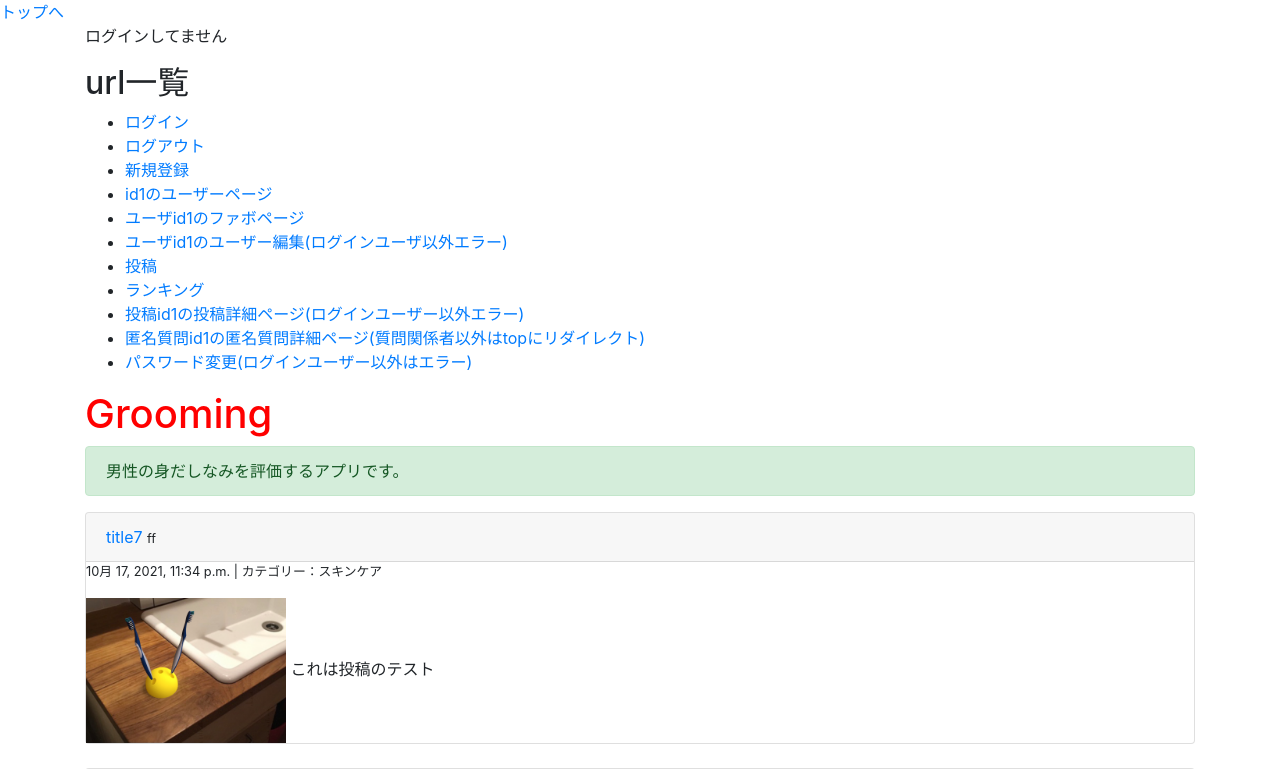
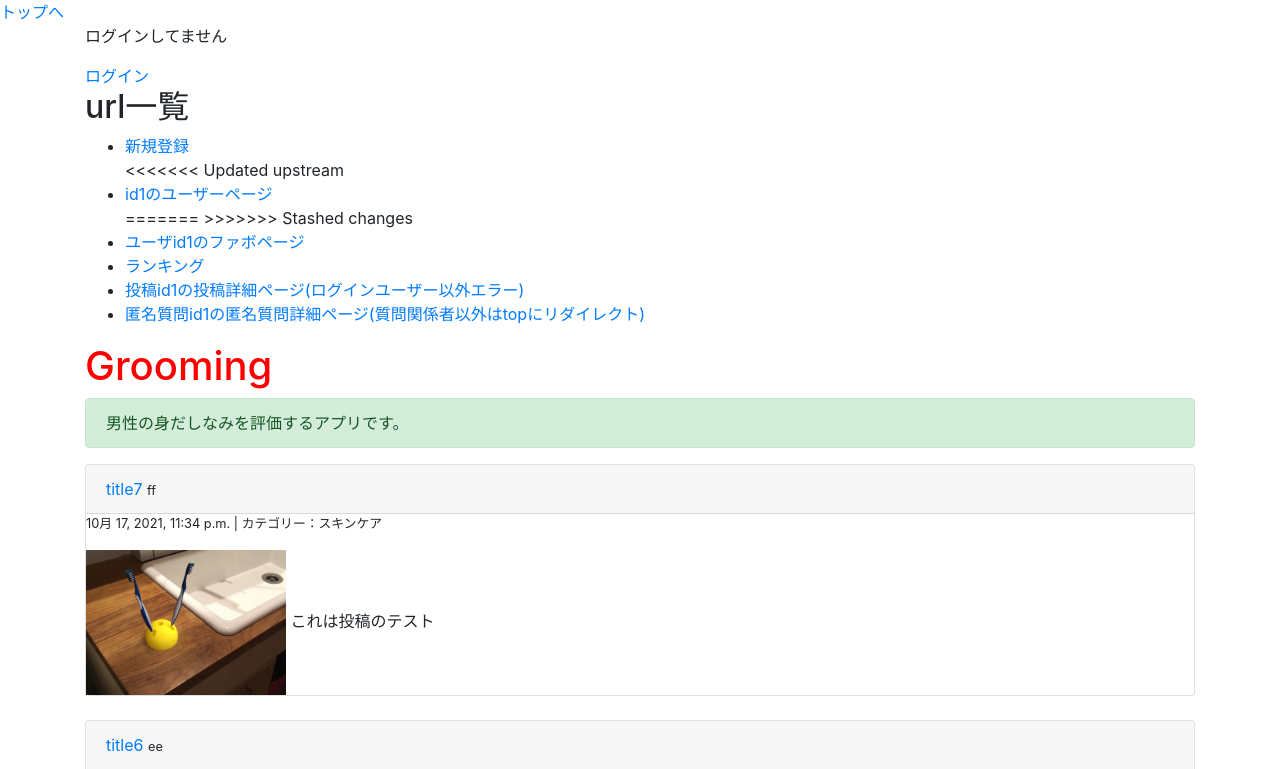
Before and after one commit to 1f101802780/MensNotion, a Django app: page / in a window 1280 px wide. Shown: the top 769 px of the page. Run offline with Django 3.2, Linux system fonts and the light colour scheme; data comes from the database, SQL or seed files in the repository; some libraries are stand-ins or nearby versions.

Commit message:
ログインしてる人としてない人で表示urlを変える

```diff
--- a/groomings/templates/groomings/top.html
+++ b/groomings/templates/groomings/top.html
@@ -6,22 +6,26 @@
 {% if user.is_authenticated %}
   <p>ログインしてます</p>
   <p>ログインユーザー:{{ request.user }}</p>
+  <a href="{% url 'groomings:user' request.user.user_id %}">マイページ</a>
+  <a href="{% url 'groomings:create_post' %}">投稿</a>
+  <a href="{% url 'groomings:edit_user' %}">ユーザid1のユーザー編集</a>
+  <a href="{% url 'groomings:change_password' %}">パスワード変更</a>
+  <a href="{% url 'groomings:logout' %}">ログアウト</a>
 {% else %}
   <p>ログインしてません</p>
+  <a href="{% url 'groomings:login' %}">ログイン</a>
 {% endif %}
 <h2>url一覧</h2>
 <ul>
-  <li><a href="{% url 'groomings:login' %}">ログイン</a></li>
-  <li><a href="{% url 'groomings:logout' %}">ログアウト</a></li>
   <li><a href="{% url 'groomings:signup' %}">新規登録</a></li>
+<<<<<<< Updated upstream
   <li><a href="{% url 'groomings:user' 1 %}">id1のユーザーページ</a></li>
+=======
+>>>>>>> Stashed changes
   <li><a href="{% url 'groomings:user_favo' 1 %}">ユーザid1のファボページ</a></li>
-  <li><a href="{% url 'groomings:edit_user' %}">ユーザid1のユーザー編集(ログインユーザ以外エラー)</a></li>
-  <li><a href="{% url 'groomings:create_post' %}">投稿</a></li>
   <li><a href="{% url 'groomings:ranking' %}">ランキング</a></li>
   <li><a href="{% url 'groomings:post_detail' 1 %}">投稿id1の投稿詳細ページ(ログインユーザー以外エラー)</a></li>
   <li><a href="{% url 'groomings:question_detail' 1 %}">匿名質問id1の匿名質問詳細ページ(質問関係者以外はtopにリダイレクト)</a></li>
-  <li><a href="{% url 'groomings:change_password' %}">パスワード変更(ログインユーザー以外はエラー)</a></li>
 </ul>
   <!-- bodyの中身 -->
   <h1>Grooming</h1>
```
